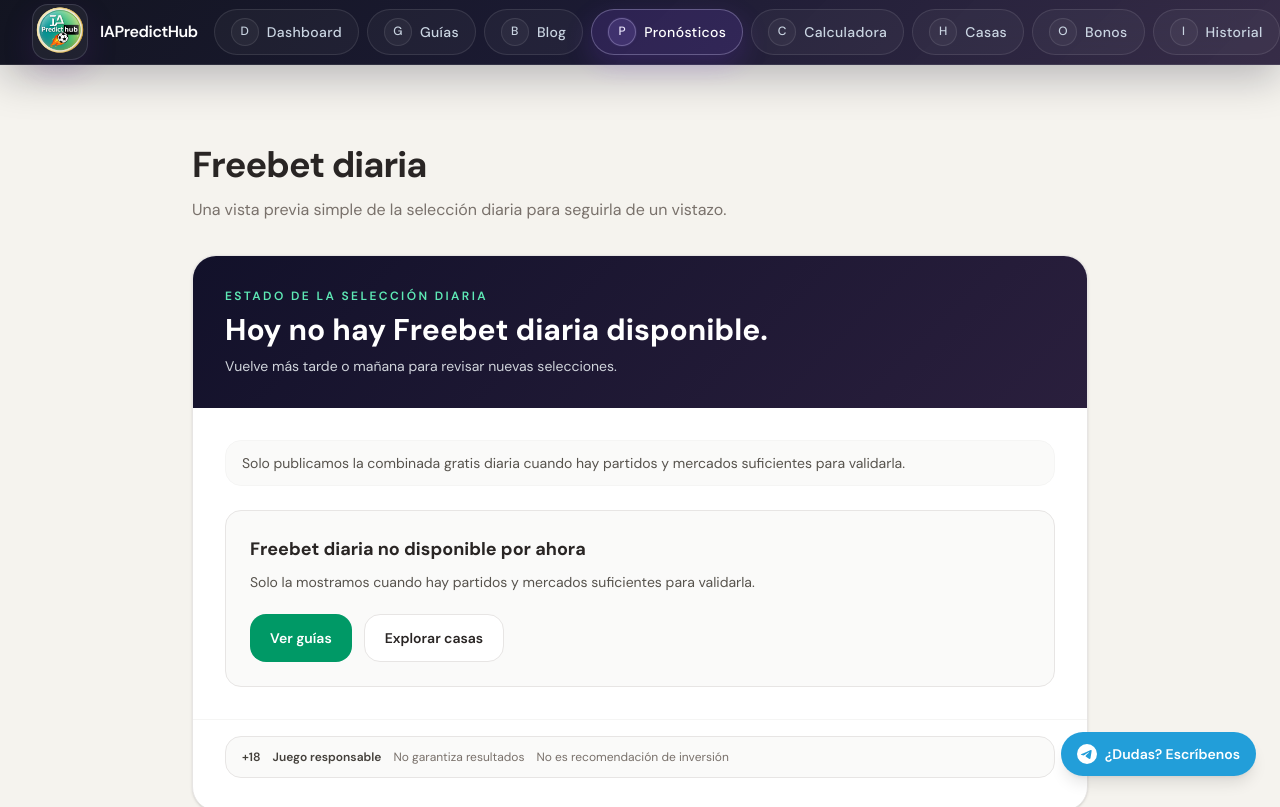
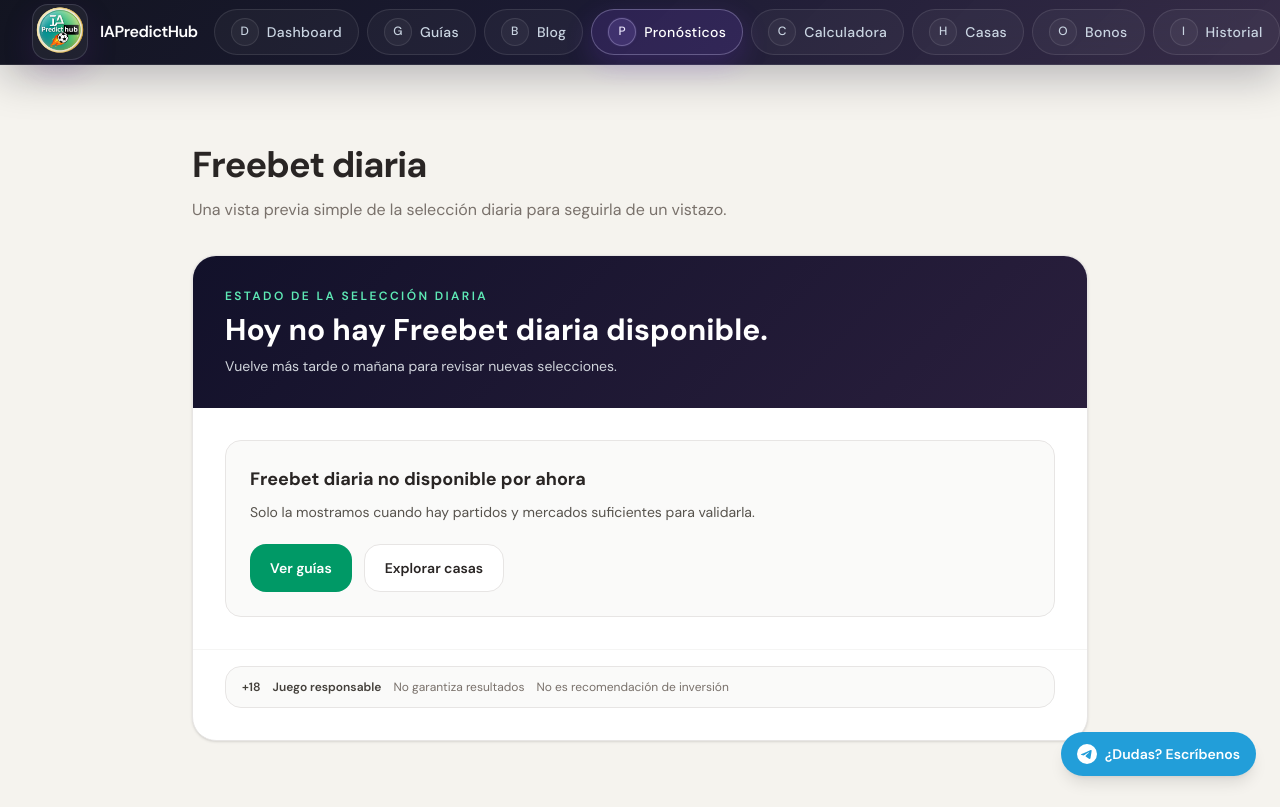
Before and after one commit to eloylt13/matched-betting-app, a Next.js app: page /pronosticos in a window 1280 px wide. Shown: the top 807 px of the page. Built offline with nearby package versions, Linux system fonts and the light colour scheme; no server answers; a web font is replaced by a local one.

Commit message:
refactor: elimina el bloque descriptivo de pronosticos

```diff
--- a/app/pronosticos/page.tsx
+++ b/app/pronosticos/page.tsx
@@ -59,14 +59,6 @@ export default async function PronosticosPage() {
           </div>
 
           <div className="px-6 py-6 sm:px-8 sm:py-8">
-            <div className="mb-6 rounded-2xl border border-stone-100 bg-stone-50 px-4 py-3">
-              <p className="text-sm text-stone-600">
-                {hasDailyCombinada
-                  ? dailyCombinada.motivoGeneral
-                  : 'Solo publicamos la combinada gratis diaria cuando hay partidos y mercados suficientes para validarla.'}
-              </p>
-            </div>
-
             {hasDailyCombinada ? (
               <>
                 <FreebetDailyReveal dailyCombinada={dailyCombinada} />
```
